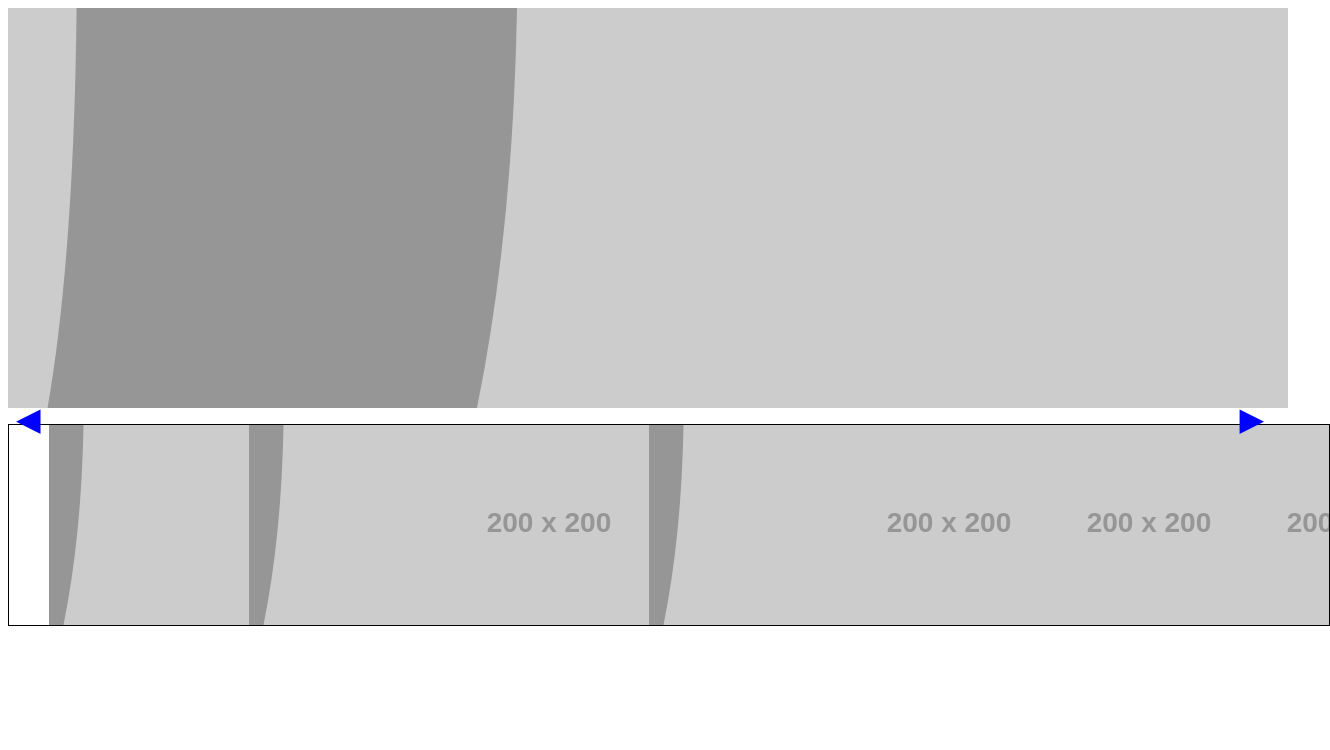
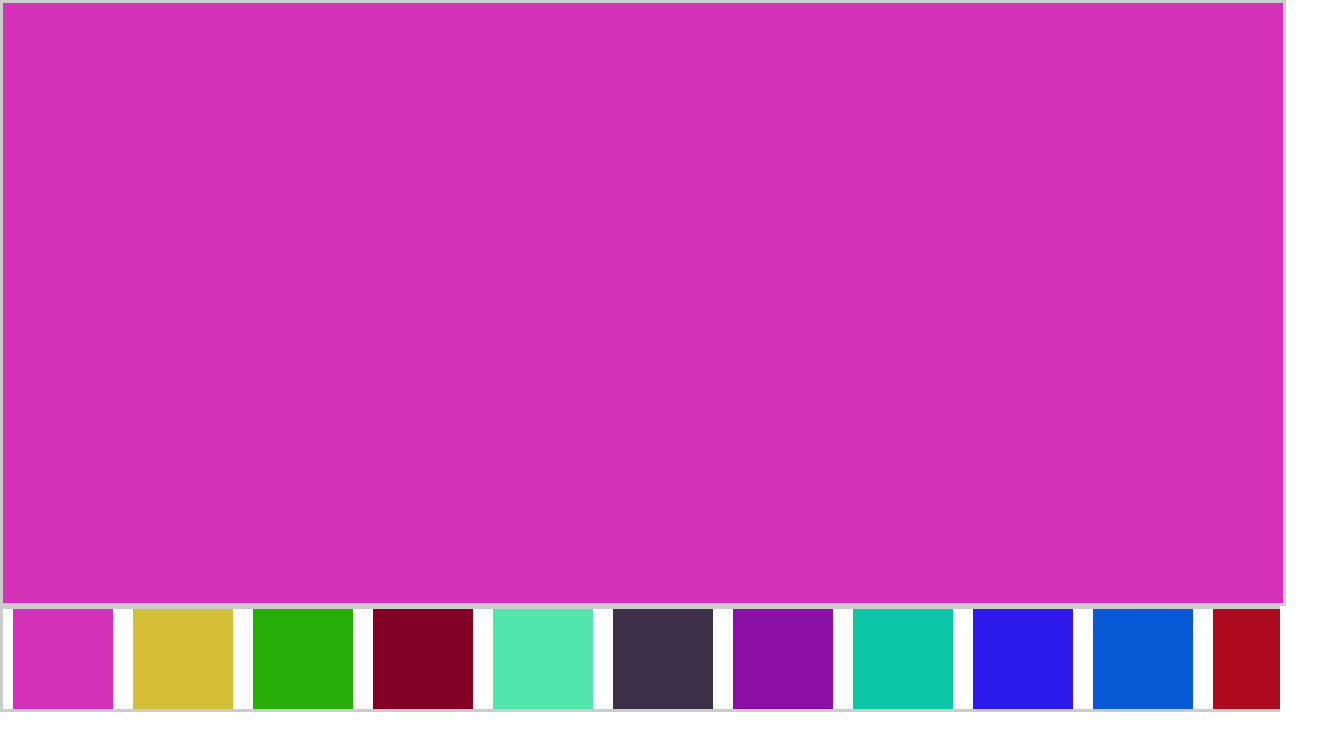
Before and after one commit to hyakt/react-simplest-carousel, a React (Create React App) app: page / in a window 1280 px wide. Shown: the top 750 px of the page, 1330 px wide, since content can reach past the window. Built offline with nearby package versions, Linux system fonts and the light colour scheme.

Commit message:
update: image to react element

```diff
--- /dev/null
+++ b/src/Carousel.module.scss
@@ -0,0 +1,46 @@
+.carousel {
+  height: 600px;
+}
+
+.gallery {
+  height: 100%;
+  width: 100%;
+  border: solid 3px #ccc;
+}
+
+.thumbnailContainer {
+  overflow-x: hidden;
+}
+
+.thumbnailList {
+  display: flex;
+  /* justify-content: space-around; */
+  list-style: none;
+  margin: 0;
+  padding: 0;
+  border: solid 3px #ccc;
+}
+
+.thumbnailContent {
+  flex: 0 0 auto;
+  width: 100px;
+  height: 100px;
+  padding: 0 10px;
+  transition: transform 300ms ease-out;
+}
+
+.slide-arrow {
+  color: blue;
+  cursor: pointer;
+  font-size: 2rem;
+  position: fixed;
+  top: 50%;
+}
+
+.slide-arrow.right {
+  right: 1rem;
+}
+
+.slide-arrow.left {
+  left: 1rem;
+}
--- a/src/Carousel.tsx
+++ b/src/Carousel.tsx
@@ -1,20 +1,13 @@
-import * as React from 'react'
+import React, {useState, useEffect, useRef} from 'react'
+import styles from './Carousel.module.scss'
 
-type Props = {imgUrls: Array<string>}
+type Props = {elements: Array<{}>}
 
-const ImageSlide = ({url}) => {
-  console.log(url)
-
-  const styles = {
-    backgroundImage: `url(${url})`,
-    backgroundSize: 'cover',
-    backgroundPosition: 'center',
-    height: '400px',
-    transition: 'background-image .3s ease-in-out',
-  }
-
+const Gallery = ({element}) => {
   return (
-    <div className="image-slide" style={styles}></div>
+    <div className={styles.gallery}>
+      {element}
+    </div>
   )
 }
 
@@ -26,63 +19,82 @@ const Arrow = ({ direction, clickFunction, glyph }) => (
   </div>
 )
 
-const ThumbnailList = ({imgUrls, callback}) => {
-
-  const styles = {
-    flex: '0 0 auto',
-    backgroundSize: 'cover',
-    backgroundPosition: 'center',
-    height: '200px',
-    width: '200px',
-    transition: 'transform 100ms ease-out',
-    minWidth: '0',
+const calculateOffsetX = (containerWidth, elementsLength) => {
+  return containerWidth / elementsLength
 }
 
-  const [style, setStyle] = React.useState(styles)
+const ThumbnailList = ({elements, callback}) => {
+  const [style, setStyle] = useState({});
+  const [containerWidth, setContainerWidth] = useState(0);
+
+  const ulList = useRef<HTMLUListElement>(null);
+
+  useEffect(() => {
+    setContainerWidth(ulList?.current?.offsetWidth || 0);
+  }, [ulList.current]);
+
+  const thumbnailWidth = 100;
 
   const onClick = (index) => {
     callback(index)
-    setStyle({...styles, ...{transform: `translate3d(${index * -180}px, 0, 0)`}})
+    const offsetX = calculateOffsetX(containerWidth, elements.length) * -1 * index;
+    setStyle({transform: `translate3d(${offsetX}px, 0, 0`})
   }
 
   return (
-    <ul className="image-list">
-      {imgUrls.map((url, index) => {
-        return <li style={{backgroundImage: `url(${url})`, ...style}} onClick={() => onClick(index)} />
+    <div className={styles.thumbnailContainer}>
+      <ul ref={ulList} className={styles.thumbnailList}>
+        {elements.map((element, index) => {
+          console.log(element)
+          return (
+            <li className={styles.thumbnailContent}
+                style={{...style}}
+                onClick={() => onClick(index)}>
+              {element}
+            </li>
+          )
         })}
       </ul>
+    </div>
   )
 }
 
 const Carousel = (props: Props) => {
-  const [currentImageIndex, setCurrentImageIndex] = React.useState<number>(0)
+  const [currentImageIndex, setCurrentImageIndex] = useState<number>(0)
 
   const previousSlide = () => {
-    const lastIndex = props.imgUrls.length - 1
+    const lastIndex = props.elements.length - 1
     const shouldResetIndex = currentImageIndex === 0
     const index = shouldResetIndex ? lastIndex: currentImageIndex -1
     setCurrentImageIndex(index)
   }
 
   const nextSlide = () => {
-    const lastIndex = props.imgUrls.length - 1
+    const lastIndex = props.elements.length - 1
     const shouldResetIndex = currentImageIndex === lastIndex
     const index = shouldResetIndex ? 0 : currentImageIndex + 1
     setCurrentImageIndex(index)
   }
 
   return (
-    <div className="carousel">
+    <div className={styles.carousel}>
+      {/*
           <Arrow
           direction="left"
           clickFunction={ previousSlide }
           glyph="&#9664;" />
-      <ImageSlide url={ props.imgUrls[currentImageIndex] } />
-      <ThumbnailList imgUrls={props.imgUrls} callback={setCurrentImageIndex} />
+        */}
+      <Gallery
+        element={props.elements[currentImageIndex]} />
+      <ThumbnailList
+        elements={props.elements}
+        callback={setCurrentImageIndex} />
+      {/*
           <Arrow
           direction="right"
           clickFunction={ nextSlide }
           glyph="&#9654;" />
+        */}
     </div>
   )
 }
--- a/src/index.scss
+++ b/src/index.scss
@@ -1,39 +1,12 @@
 html, body {
   height:100%;
   width: 100%;
-}
-.carousel {
-  height:100%;
-  width: 100%;
-  text-align: center;
+  margin: 0;
 }
 
-.image-slide {
-  height: 100%;
+.thumbnail-image {
+  flex: 0 0 auto;
   width: 100%;
-  transition: background-image .3s ease-in-out;
+  height: 100%;;
+  transition: transform 300ms ease-out;
 }
-
-.slide-arrow {
-  color: blue;
-  cursor: pointer;
-  font-size: 2rem;
-  position: fixed;
-  top: 50%;
-}
-
-.slide-arrow.right {
-  right: 1rem;
-}
-
-.slide-arrow.left {
-  left: 1rem;
-}
-
-.image-list {
-  display: flex;
-  width: 100%;
-  overflow-x: scroll;
-  border: 1px solid #000;
-  list-style: none;
-}
--- a/src/index.tsx
+++ b/src/index.tsx
@@ -1,27 +1,27 @@
-import React from 'react';
-import ReactDOM from 'react-dom';
-import './index.scss';
-import Carousel from './Carousel';
+import React from 'react'
+import ReactDOM from 'react-dom'
+import './index.scss'
+import Carousel from './Carousel'
 
-const imgUrls = [
-  'https://via.placeholder.com/200/00FFFF/000000/',
-  'https://via.placeholder.com/200/00FF00/000000/',
-  'https://via.placeholder.com/200/ff0000/000000/',
-  'https://via.placeholder.com/200/0000ff/000000/',
-  'https://via.placeholder.com/200/F0F0FF/000000/',
-  'https://via.placeholder.com/200/F92672/000000/',
-  'https://via.placeholder.com/200/A6E22E/000000/',
-  'https://via.placeholder.com/200/FD971F/000000/',
-  'https://via.placeholder.com/200/66D9EF/000000/',
-  'https://via.placeholder.com/200/AE81FF/000000/',
-  'https://via.placeholder.com/200/E6DB74/000000/',
-  'https://via.placeholder.com/200/75715E/000000/',
-  'https://via.placeholder.com/200/272822/000000/',
+const getRandomColorCode = () => `#${'0123456789ABCDEF'.split('').sort(() => 0.5 - Math.random()).slice(0,6).join('')}`
+
+const elements = () => [
+  <div className='thumbnail-image' style={{background: `${getRandomColorCode()}`}} />,
+  <div className='thumbnail-image' style={{background: `${getRandomColorCode()}`}} />,
+  <div className='thumbnail-image' style={{background: `${getRandomColorCode()}`}} />,
+  <div className='thumbnail-image' style={{background: `${getRandomColorCode()}`}} />,
+  <div className='thumbnail-image' style={{background: `${getRandomColorCode()}`}} />,
+  <div className='thumbnail-image' style={{background: `${getRandomColorCode()}`}} />,
+  <div className='thumbnail-image' style={{background: `${getRandomColorCode()}`}} />,
+  <div className='thumbnail-image' style={{background: `${getRandomColorCode()}`}} />,
+  <div className='thumbnail-image' style={{background: `${getRandomColorCode()}`}} />,
+  <div className='thumbnail-image' style={{background: `${getRandomColorCode()}`}} />,
+  <div className='thumbnail-image' style={{background: `${getRandomColorCode()}`}} />,
 ]
 
-ReactDOM.render(<Carousel imgUrls={imgUrls}/>, document.getElementById('root'));
+ReactDOM.render(<Carousel elements={elements()}/>, document.getElementById('root'))
 
 // If you want your app to work offline and load faster, you can change
 // unregister() to register() below. Note this comes with some pitfalls.
 // Learn more about service workers: https://bit.ly/CRA-PWA
-// serviceWorker.unregister();
+// serviceWorker.unregister()
```
Lines whose indentation alone changed are shown as unchanged.
